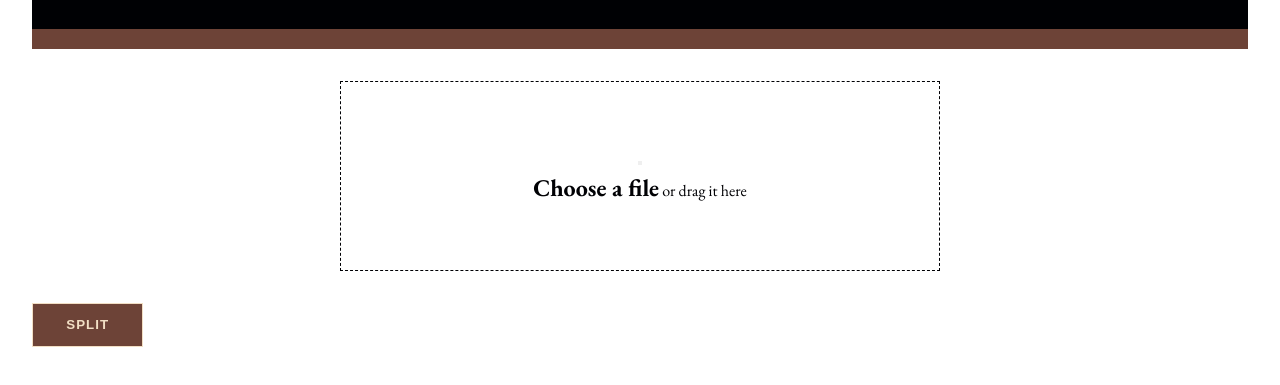
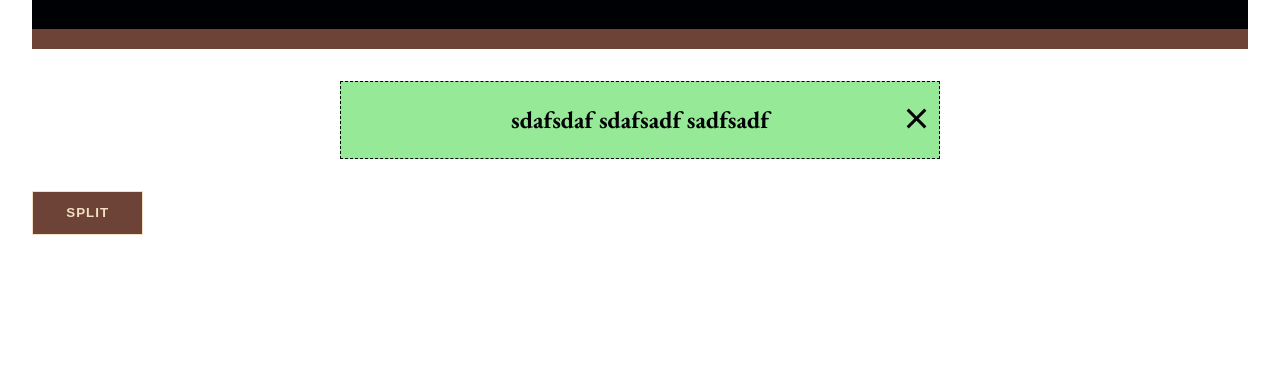
Before and after one commit to bmichalczuk/kindle-notes, a website built with webpack: page app/index.html in a window 1280 px wide. Shown: the part 139-524 px from the top of the page. Built offline with nearby package versions, Linux system fonts and the light colour scheme.

Commit message:
add styles for file info

```diff
--- a/app/index.html
+++ b/app/index.html
@@ -13,10 +13,10 @@
         <p class="header__subheading">manage your kindle higlights</p>
     </header>
     <main className="content">
-        <form class="file-box">
+        <form class="file-box file-box--succes">
             <div class="file-box__file-info">
-                <button class="file-box__remove"></button>
-                <div class="file-box__name"></div>
+                <button title="Remove file" id="remove-file" class="file-box__remove"></button>
+                <div class="file-box__name">sdafsdaf sdafsadf sadfsadf</div>
             </div>
             <label class="file-box__label" for="file">Choose a file</label><span> or drag it here</span>
             <input class="file-box__input" accept=".txt" id="file" type="file" />
--- a/app/scss/_filebox.scss
+++ b/app/scss/_filebox.scss
@@ -5,12 +5,9 @@
     border: 1px dashed;
     margin: 2em auto;
     transition: .3s;
+    min-height: 4em;
 
-    &--succes {
-        background-color: $succesColor;
-        padding: .5em;
 
-    }
 
     &--warning {
         background-color: $warningColor;
@@ -19,6 +16,68 @@
     &--hover {
         border: 1px solid;
         background-color: $succesColor;
+    }
+
+    &--succes,
+    &--succes &--hover {
+        background-color: $succesColor;
+        border: 1px dashed;
+        padding: .5em;
+
+    }
+
+    &__file-info {
+        display: none;
+    }
+
+    &--succes &__file-info {
+        display: block;
+        position: relative;
+    }
+
+    &__remove {
+        border: none;
+        position: absolute;
+        background: transparent;
+        cursor: pointer;
+        width: 25px;
+        height: 25px;
+        right: 2px;
+        top: 2px;
+        transition: .2s;
+
+        &:hover,
+        &:focus {
+            transform: scale(1.1);
+        }
+
+        &:before,
+        &:after {
+            content: "";
+            height: 3px;
+            display: block;
+            width: 100%;
+            background: black;
+            position: absolute;
+            top: 50%;
+            transform: translateY(-50%);
+
+        }
+
+        &:before {
+            transform: rotate(45deg);
+
+        }
+        &:after {
+            transform: rotate(-45deg);
+        }
+    }
+
+    &__name {
+        margin: .5em 2em;
+        font-size: 1.5em;
+        font-weight: bold;
+
     }
 
     &__label {
@@ -41,4 +100,10 @@
         white-space: nowrap;
     }
 
+    &--succes &__input,
+    &--succes span,
+    &--succes &__label {
+        display: none;
+    }
+
 }
```
